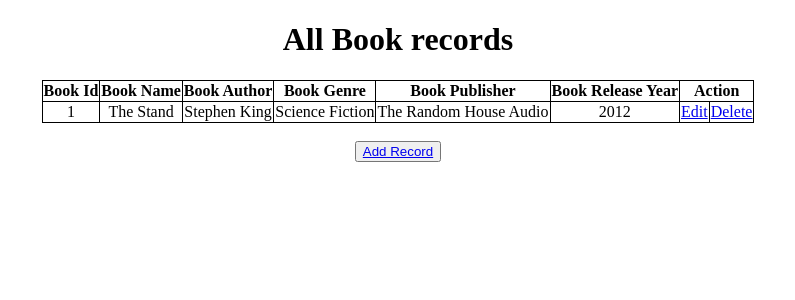
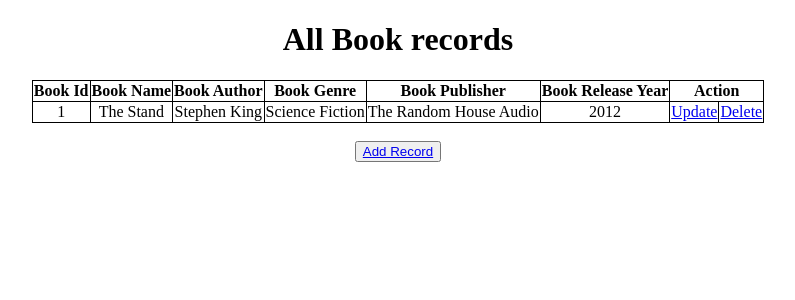
Before and after one commit to Twiiiz/Django-CRUD-App, a Django app: page / in a window 1280 px wide. Shown: the top 300 px of the page, without its empty margins (242-1037 px from the left). Run offline with Django 4.2, Linux system fonts and the light colour scheme; data comes from the database, SQL or seed files in the repository; both versions use the stored data as it was after the commit.

Commit message:
put all logic for updating a book into 1 view, changed url structure a bit

```diff
--- a/book_management/templates/show_books.html
+++ b/book_management/templates/show_books.html
@@ -32,7 +32,7 @@
           <td>{{ book.publisher }}</td>
           <td>{{ book.release_year }}</td>
           <td>
-            <a href="edit/{{ book.id }}">Edit</a>
+            <a href="update/{{ book.id }}">Update</a>
           </td>
           <td>
             <a href="delete/{{ book.id }}">Delete</a>
--- a/book_management/urls.py
+++ b/book_management/urls.py
@@ -4,7 +4,6 @@ from .views import *
 urlpatterns = [
     path('add', manage_form),
     path('', show_records),
-    path('edit/<int:id>', edit_record),
     path('update/<int:id>', update_record),
     path('delete/<int:id>', delete_record)
 ]
--- a/book_management/views.py
+++ b/book_management/views.py
@@ -32,10 +32,6 @@ def show_records(request):
     have_records = True
   return render(request, 'show_books.html', {'books': books, 'records': have_records})
 
-def edit_record(request, id):
-  book = Book.objects.get(id=id)
-  return render(request, 'edit_book.html', {'book': book})
-
 def update_record(request, id):
    book = Book.objects.get(id=id)
    if request.method == 'POST':
@@ -47,10 +43,13 @@ def update_record(request, id):
      try:
       book.full_clean()
       book.save()
-      return redirect("/")
+      response = redirect("/")
      except ValidationError:
       messages.error(request, "Invalid year. Please enter a year between 0 and the current year.")
-   return render(request, 'edit_book.html', {'book': book})
+   else:
+    book = Book.objects.get(id=id)
+    response =  render(request, 'update_book.html', {'book': book})
+   return response
 
 def delete_record(request, id):
     book = Book.objects.get(id=id)
```
Also changed, not shown: book_management/templates/update_book.html (renamed from book_management/templates/edit_book.html), db.sqlite3.
